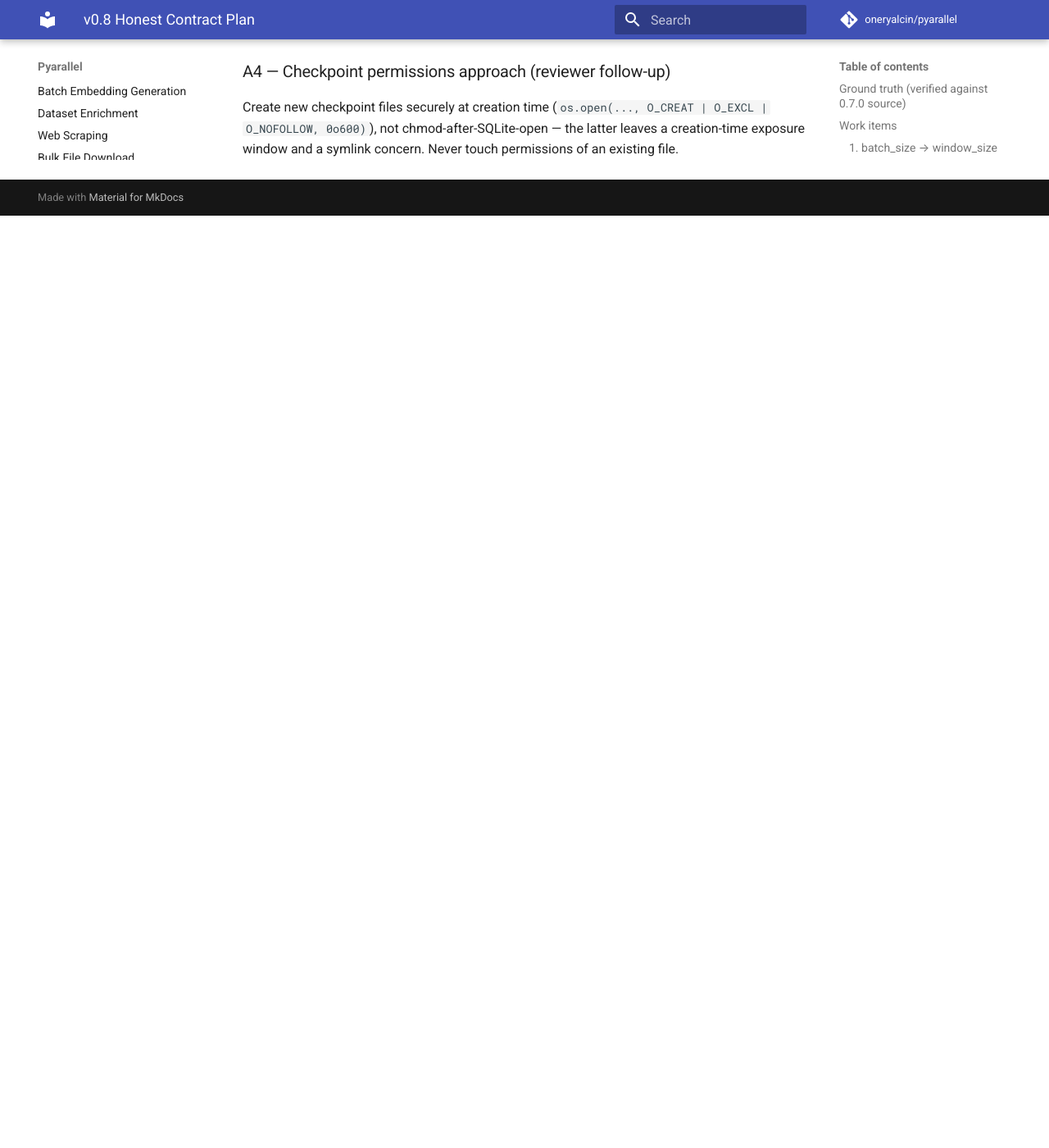
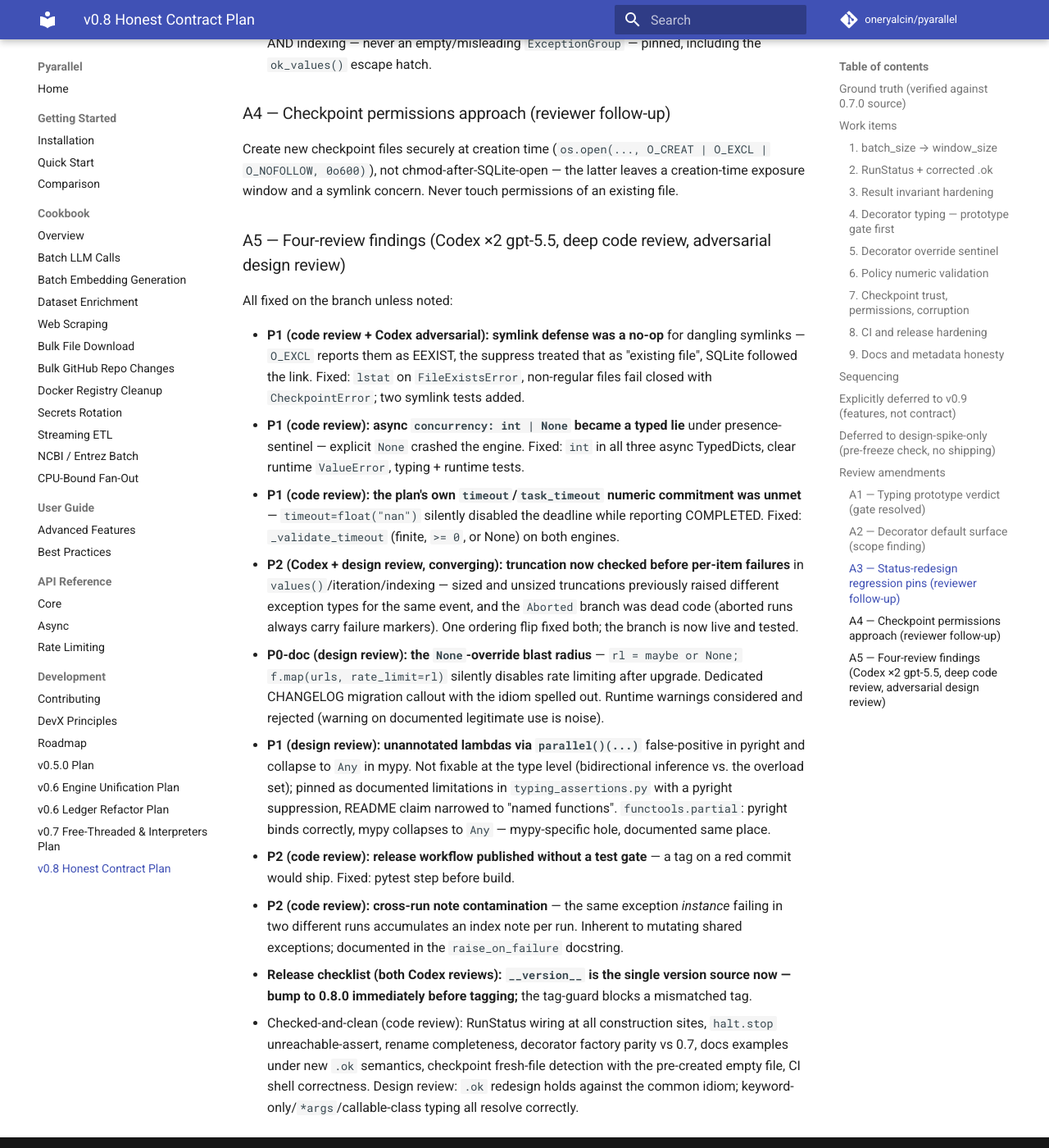
Before and after one commit to oneryalcin/pyarallel, an MkDocs documentation site: the page built from docs/development/plans/v0.8-honest-contract.md, in a window 1280 px wide and 1400 px high, scrolled down 6305 px. Shown: the whole window at 82% size. Built offline with MkDocs 1.6.1 and Material for MkDocs 9.7.7, drawn with Linux system fonts in a browser that asks for light colours; comment, search, counter and statistics services are not loaded; before the commit the page ends 6568 px from its top, so only the background shows below that; some of the changed text lies outside the part shown.

Commit message:
Fix four-review findings: symlink bypass, async None crash, NaN timeout
Per plan amendment A5 (Codex x2 gpt-5.5 + two independent reviews, all
findings empirically verified before fixing):

- Checkpoint symlink defense was a no-op: O_EXCL reports a dangling
  symlink as EEXIST, the suppress treated it as an existing file, and
  SQLite followed the link (target created 0o644). Now lstat-checked:
  non-regular files fail closed with CheckpointError. Symlink tests.
- Async TypedDicts declared concurrency: int | None while an explicit
  None crashed the engine (TypeError '<'). Narrowed to int, clear
  runtime ValueError, typing assertion.
- timeout=float('nan') silently disabled the deadline (NaN compares
  False everywhere) while reporting COMPLETED. _validate_timeout
  (finite, >= 0, or None) on timeout and task_timeout, both engines.
- Truncation now checked before per-item failures in values()/iteration/
  indexing: sized and unsized truncations raised different exception
  types for the same event, and the Aborted branch was dead code
  (aborted runs always carry failure markers). One ordering flip fixes
  both; branch now live and tested.
- Release workflow gained a test gate — a tag on a red commit no longer
  ships to PyPI.
- CHANGELOG: dedicated migration callout for the None-override blast
  radius (rl = x or None now disables rate limiting instead of
  inheriting).
- Typing limitations pinned: unannotated lambdas via parallel()(...)
  false-positive in pyright / collapse to Any in mypy; functools.partial
  binds loosely under mypy. Documented in typing_assertions.py, README
  claim narrowed to named functions.
- raise_on_failure docstring documents cross-run note accumulation on
  shared exception instances.

```diff
--- a/docs/api-reference/core.md
+++ b/docs/api-reference/core.md
@@ -470,7 +470,7 @@ instead of quietly returning a partial list. Use `.successes()` /
 | `.complete` | `bool` | Source exhausted, every item resolved — independent of failures: a run can be complete and not ok |
 | `.timed_out` | `bool` | Derived: `status is RunStatus.TIMED_OUT` |
 | `.aborted` | `bool` | Derived: `status is RunStatus.ABORTED` |
-| `.values()` | `list[R]` | All results in order. Raises `ExceptionGroup` on failure, `TimeoutError`/`Aborted` on truncation |
+| `.values()` | `list[R]` | All results in order. Raises `TimeoutError`/`Aborted` on truncation (checked first), `ExceptionGroup` on failure |
 | `.ok_values()` | `list[R]` | Values of successful tasks only, in input order. Never raises |
 | `.successes()` | `list[tuple[int, R]]` | `(index, value)` for each success |
 | `.failures()` | `list[tuple[int, Exception]]` | `(index, exception)` for each failure |
--- a/docs/development/plans/v0.8-honest-contract.md
+++ b/docs/development/plans/v0.8-honest-contract.md
@@ -40,9 +40,11 @@ items consume the window, so "in flight" would be its own small lie. The
 implementation and docs already say "admission window" everywhere.
 
 **Break, don't alias.** Passing `batch_size=` raises `TypeError: unexpected
-keyword argument` naturally. Days-old 0.7 install base; a deprecation cycle
-would preserve the dishonest name for another release. CHANGELOG carries a
-prominent migration line.
+keyword argument` naturally. Rationale (amended per design review — the
+original "install base is small" argument was weak both ways): pre-1.0,
+breaking clarity beats carrying a two-name surface, and an alias would
+keep the dishonest name alive in tutorials and completions for another
+cycle. CHANGELOG carries a prominent migration line.
 
 ### 2. `RunStatus` + corrected `.ok`
 
@@ -239,3 +241,55 @@ Create new checkpoint files securely at creation time
 chmod-after-SQLite-open — the latter leaves a creation-time exposure
 window and a symlink concern. Never touch permissions of an existing
 file.
+
+### A5 — Four-review findings (Codex ×2 gpt-5.5, deep code review, adversarial design review)
+
+All fixed on the branch unless noted:
+
+- **P1 (code review + Codex adversarial): symlink defense was a no-op**
+  for dangling symlinks — `O_EXCL` reports them as EEXIST, the suppress
+  treated that as "existing file", SQLite followed the link. Fixed:
+  `lstat` on `FileExistsError`, non-regular files fail closed with
+  `CheckpointError`; two symlink tests added.
+- **P1 (code review): async `concurrency: int | None` became a typed
+  lie** under presence-sentinel — explicit `None` crashed the engine.
+  Fixed: `int` in all three async TypedDicts, clear runtime
+  `ValueError`, typing + runtime tests.
+- **P1 (code review): the plan's own `timeout`/`task_timeout` numeric
+  commitment was unmet** — `timeout=float("nan")` silently disabled the
+  deadline while reporting COMPLETED. Fixed: `_validate_timeout`
+  (finite, `>= 0`, or None) on both engines.
+- **P2 (Codex + design review, converging): truncation now checked
+  before per-item failures** in `values()`/iteration/indexing — sized
+  and unsized truncations previously raised different exception types
+  for the same event, and the `Aborted` branch was dead code (aborted
+  runs always carry failure markers). One ordering flip fixed both;
+  the branch is now live and tested.
+- **P0-doc (design review): the `None`-override blast radius** —
+  `rl = maybe or None; f.map(urls, rate_limit=rl)` silently disables
+  rate limiting after upgrade. Dedicated CHANGELOG migration callout
+  with the idiom spelled out. Runtime warnings considered and rejected
+  (warning on documented legitimate use is noise).
+- **P1 (design review): unannotated lambdas via `parallel()(...)`**
+  false-positive in pyright and collapse to `Any` in mypy. Not fixable
+  at the type level (bidirectional inference vs. the overload set);
+  pinned as documented limitations in `typing_assertions.py` with a
+  pyright suppression, README claim narrowed to "named functions".
+  `functools.partial`: pyright binds correctly, mypy collapses to
+  `Any` — mypy-specific hole, documented same place.
+- **P2 (code review): release workflow published without a test gate**
+  — a tag on a red commit would ship. Fixed: pytest step before build.
+- **P2 (code review): cross-run note contamination** — the same
+  exception *instance* failing in two different runs accumulates an
+  index note per run. Inherent to mutating shared exceptions;
+  documented in the `raise_on_failure` docstring.
+- **Release checklist (both Codex reviews): `__version__` is the single
+  version source now — bump to 0.8.0 immediately before tagging;** the
+  tag-guard blocks a mismatched tag.
+- Checked-and-clean (code review): RunStatus wiring at all construction
+  sites, `halt.stop` unreachable-assert, rename completeness, decorator
+  factory parity vs 0.7, docs examples under new `.ok` semantics,
+  checkpoint fresh-file detection with the pre-created empty file, CI
+  shell correctness. Design review: `.ok` redesign holds against the
+  common idiom; keyword-only/`*args`/callable-class typing all resolve
+  correctly.
```
Also changed, not shown: CHANGELOG.md (+28 -3 lines), README.md (+1 -1 lines), 9 other files.
